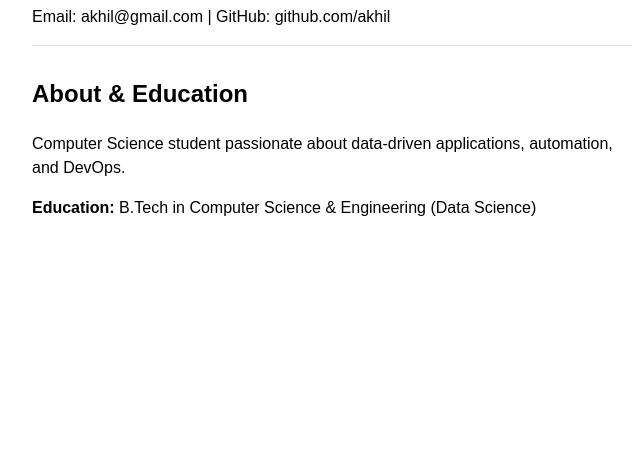
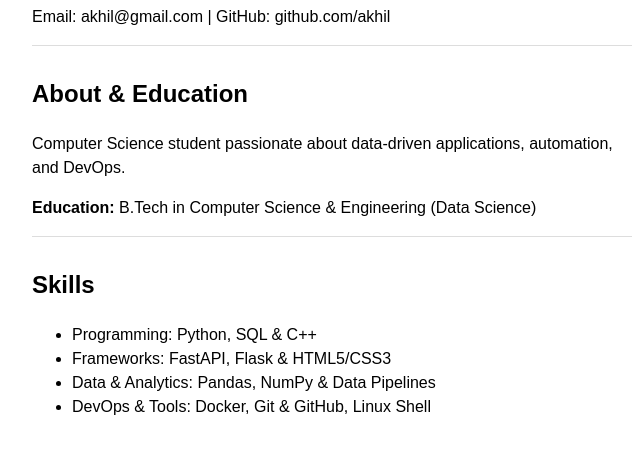
Before and after one commit to ABHINAVPRASAD19/akhil-profile-app, a plain HTML site: page index.html in a window 1280 px wide. Shown: the part 104-558 px from the top of the page, without its empty margins (308-951 px from the left). Drawn offline with Linux system fonts and the light colour scheme.

Commit message:
Add skills section

```diff
--- a/index.html
+++ b/index.html
@@ -16,5 +16,15 @@
     <p>Computer Science student passionate about data-driven applications, automation, and DevOps.</p>
     <p><strong>Education:</strong> B.Tech in Computer Science & Engineering (Data Science)</p>
   </section>
+
+  <section>
+    <h2>Skills</h2>
+    <ul>
+      <li>Programming: Python, SQL & C++</li>
+      <li>Frameworks: FastAPI, Flask & HTML5/CSS3</li>
+      <li>Data & Analytics: Pandas, NumPy & Data Pipelines</li>
+      <li>DevOps & Tools: Docker, Git & GitHub, Linux Shell</li>
+    </ul>
+  </section>
 </body>
 </html>
```
